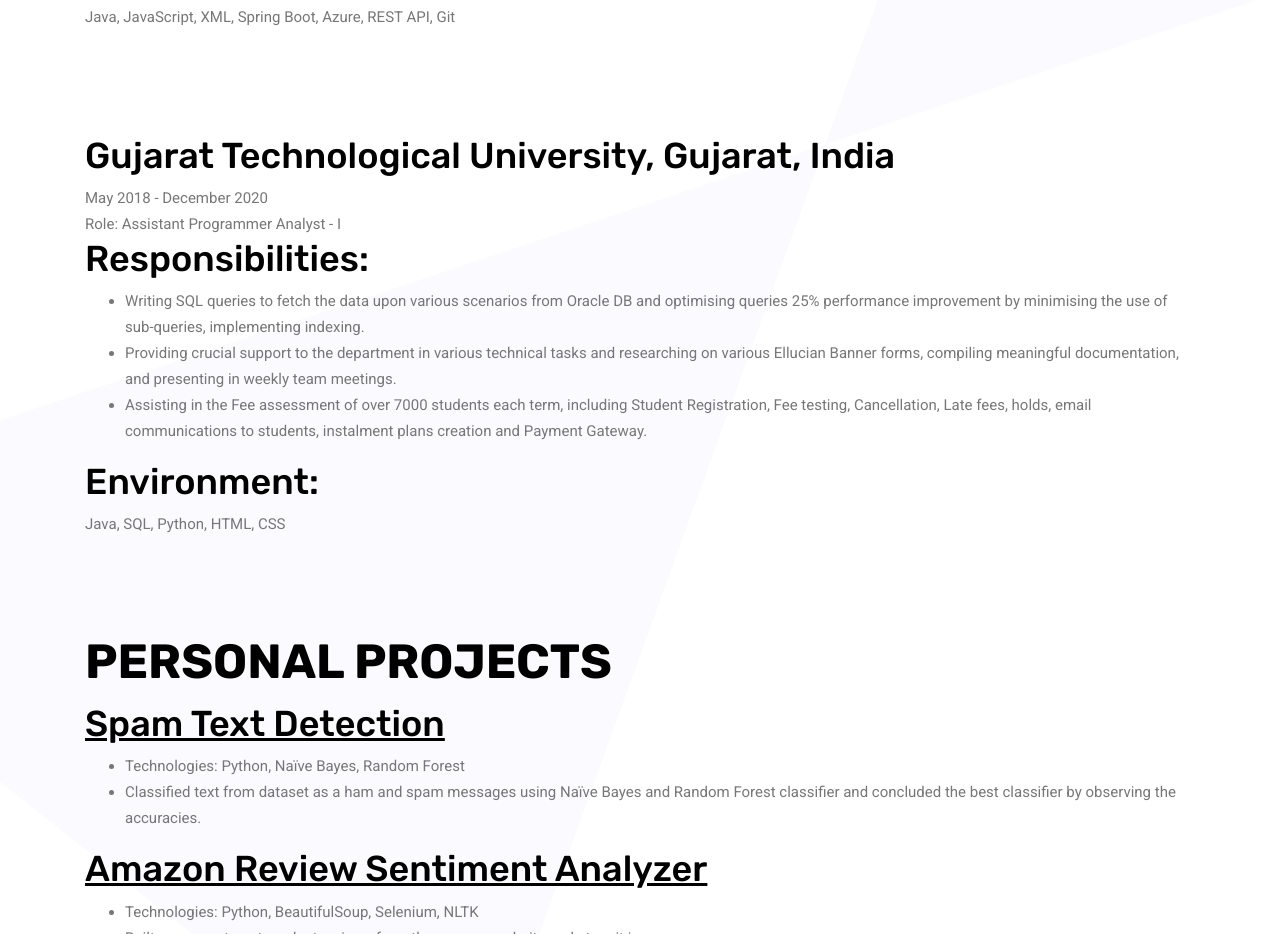
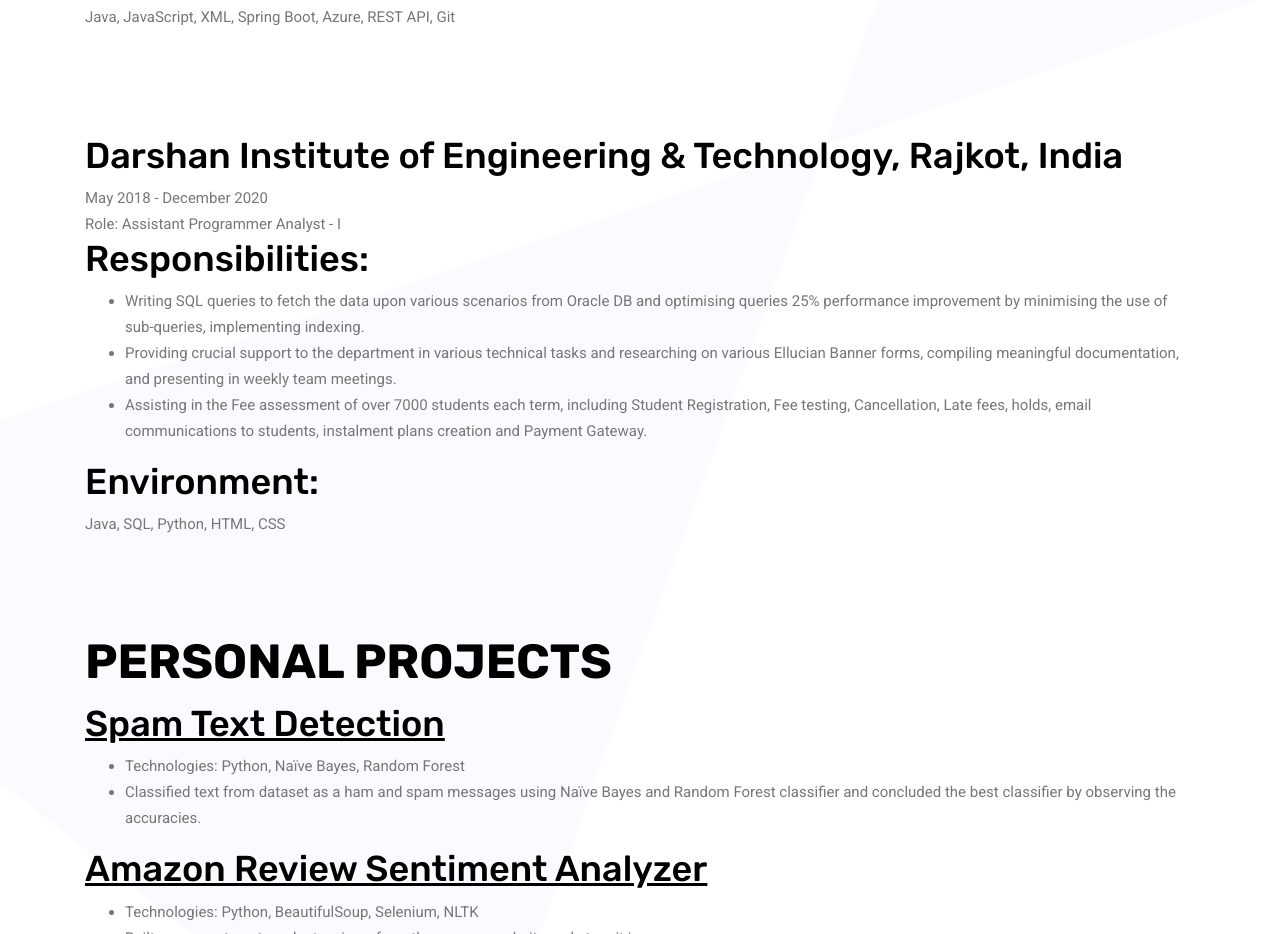
Before and after one commit to dhyey-shingala/dhyey-shingala.github.io, a plain HTML site: page portfolio.html in a window 1280 px wide. Shown: the part 1280-2214 px from the top of the page. Drawn offline with nearby package versions, Linux system fonts and the light colour scheme; some packages are replaced by stand-ins of ours.

Commit message:
Edited some errors

```diff
--- a/portfolio.html
+++ b/portfolio.html
@@ -201,7 +201,7 @@
               <p>Java, JavaScript, XML, Spring Boot, Azure, REST API, Git</p>
               <br /><br /><br /><br />
 
-              <h1>Gujarat Technological University, Gujarat, India</h1>
+              <h1>Darshan Institute of Engineering & Technology, Rajkot, India</h1>
               <p>May 2018 - December 2020</p>
               <p>Role: Assistant Programmer Analyst - I</p>
 
```
